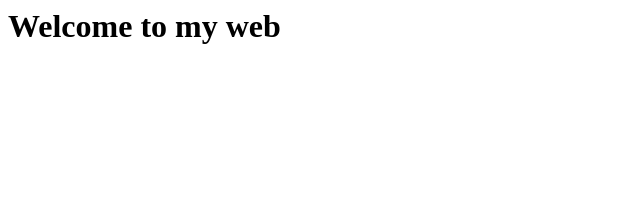
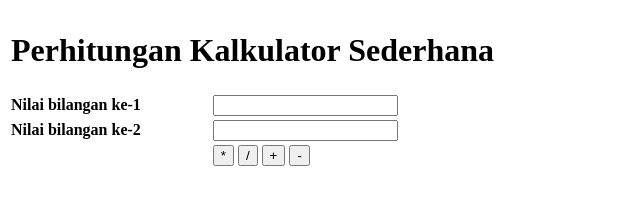
Before and after one commit to theodoraagata/theodoraagata.github.io, a plain HTML site: page index.html in a window 1280 px wide. Shown: the whole page, without its empty margins (0-640 px from the left). Drawn offline with Linux system fonts and the light colour scheme.

Commit message:
Add files via upload

```diff
--- a/index.html
+++ b/index.html
@@ -1 +1,73 @@
-<h1> Welcome to my web </h1>
+<!DOCTYPE html>
+<html lang="en">
+<head>
+    <meta charset="UTF-8">
+    <meta http-equiv="X-UA-Compatible" content="IE=edge">
+    <meta name="viewport" content="width=device-width, initial-scale=1.0">
+    <title>Document</title>
+</head>
+<body>
+    <form name="Hasilperhitungan">
+		<table>
+			<tbody><tr><th align="center" colspan="2"><h1>Perhitungan Kalkulator Sederhana</h1></th>
+		</tr>
+			<tr>
+				<td><b>Nilai bilangan ke-1</b></td>
+				<td><input type="number" id="Nil1"></td>
+			</tr>
+			<tr>
+				<td><b>Nilai bilangan ke-2</b></td>
+				<td><input type="number" id="Nil2"></td>
+			</tr>
+
+			<tr>
+				<td></td>
+				<td><button type="button" onclick="kali()">*</button>
+					<button type="button" onclick="bagi()">/</button>
+					<button type="button" onclick="tambah()">+</button>
+					<button type="button" onclick="kurang()">-</button>
+
+				</td>
+			</tr>
+
+		</tbody></table>
+	</form>
+
+    <script type="text/javascript">
+		function kali() {
+			let a = document.getElementById("Nil1").value;
+			let b = document.getElementById("Nil2").value;
+			let c = parseInt(a) * parseInt(b);
+
+			alert(a+" x "+b+" = "+c)
+			document.getElementById("hasil").value=c;
+		}
+		function bagi(){
+			let a = document.getElementById("Nil1").value;
+			let b = document.getElementById("Nil2").value;
+			let c = parseInt(a) / parseInt(b);
+
+			alert(a+" : "+b+" = "+c)
+			document.getElementById("hasil").value=c;
+		}
+		function tambah() {
+			let a = document.getElementById("Nil1").value;
+			let b = document.getElementById("Nil2").value;
+			let c = parseInt(a) + parseInt(b);
+
+			alert(a+" + "+b+" = "+c)
+			document.getElementById("hasil").value=c;
+		}
+		function kurang() {
+			let a = document.getElementById("Nil1").value;
+			let b = document.getElementById("Nil2").value;
+			let c = parseInt(a) - parseInt(b);
+
+			alert(a+" - "+b+" = "+c)
+			document.getElementById("hasil").value=c;
+		}
+
+
+	</script>
+</body>
+</html>
```
